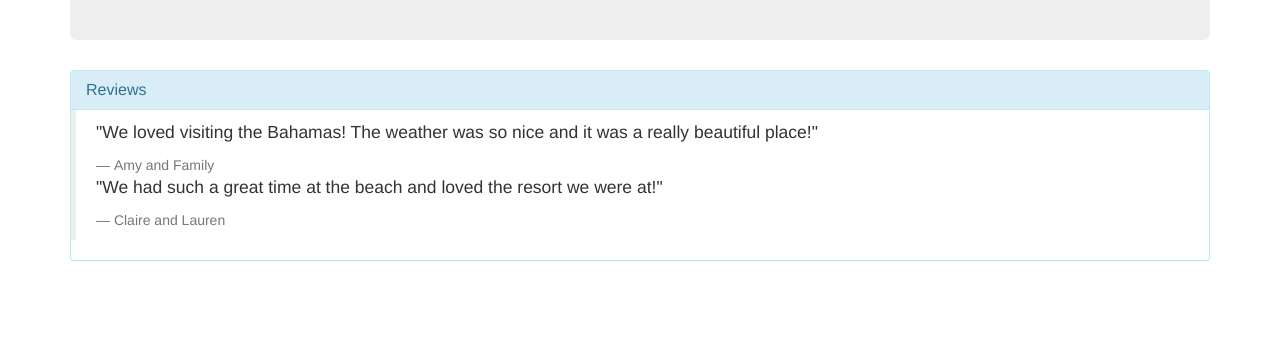
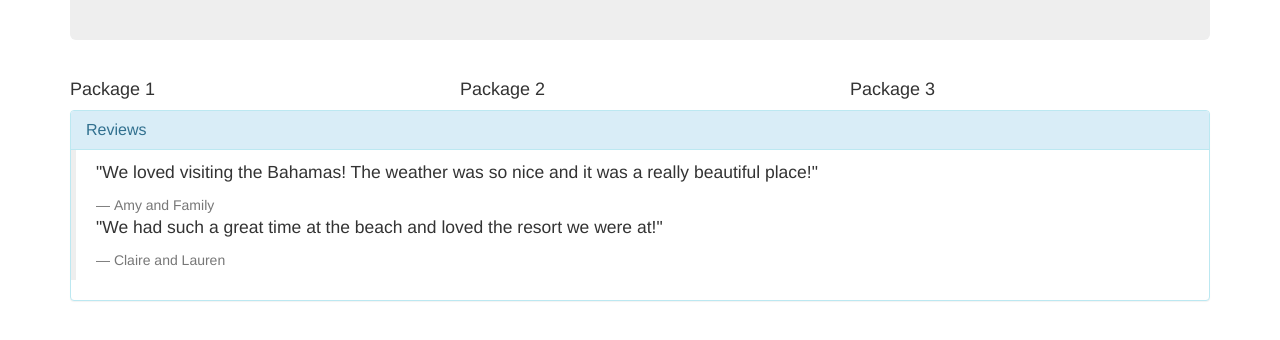
Before and after one commit to amy1hwang/vacation-site, a plain HTML site: page index.html in a window 1280 px wide. Shown: the part 208-548 px from the top of the page. Drawn offline with Linux system fonts and the light colour scheme.

Commit message:
add another style sheet and 3 columns

```diff
--- a/index.html
+++ b/index.html
@@ -2,6 +2,7 @@
 <html>
   <head>
     <link href="css/bootstrap.css" rel="stylesheet" type="text/css">
+    <link href="css/styles.css" rel="stylesheet" type="text/css">
     <title>The Bahamas</title>
   </head>
   <body>
@@ -9,6 +10,17 @@
       <div class="jumbotron">
         <h1>The Bahamas</h1>
         <h2>It's Better In The Bahamas</h2>
+      </div>
+      <div class="row">
+        <div class="col-md-4">
+          <h4>Package 1</h4>
+        </div>
+        <div class="col-md-4">
+          <h4>Package 2</h4>
+        </div>
+        <div class="col-md-4">
+          <h4>Package 3</h4>
+        </div>
       </div>
       <div class="panel panel-info">
        <div class="panel-heading">
```
Also changed, not shown: css/styles.css (added).
